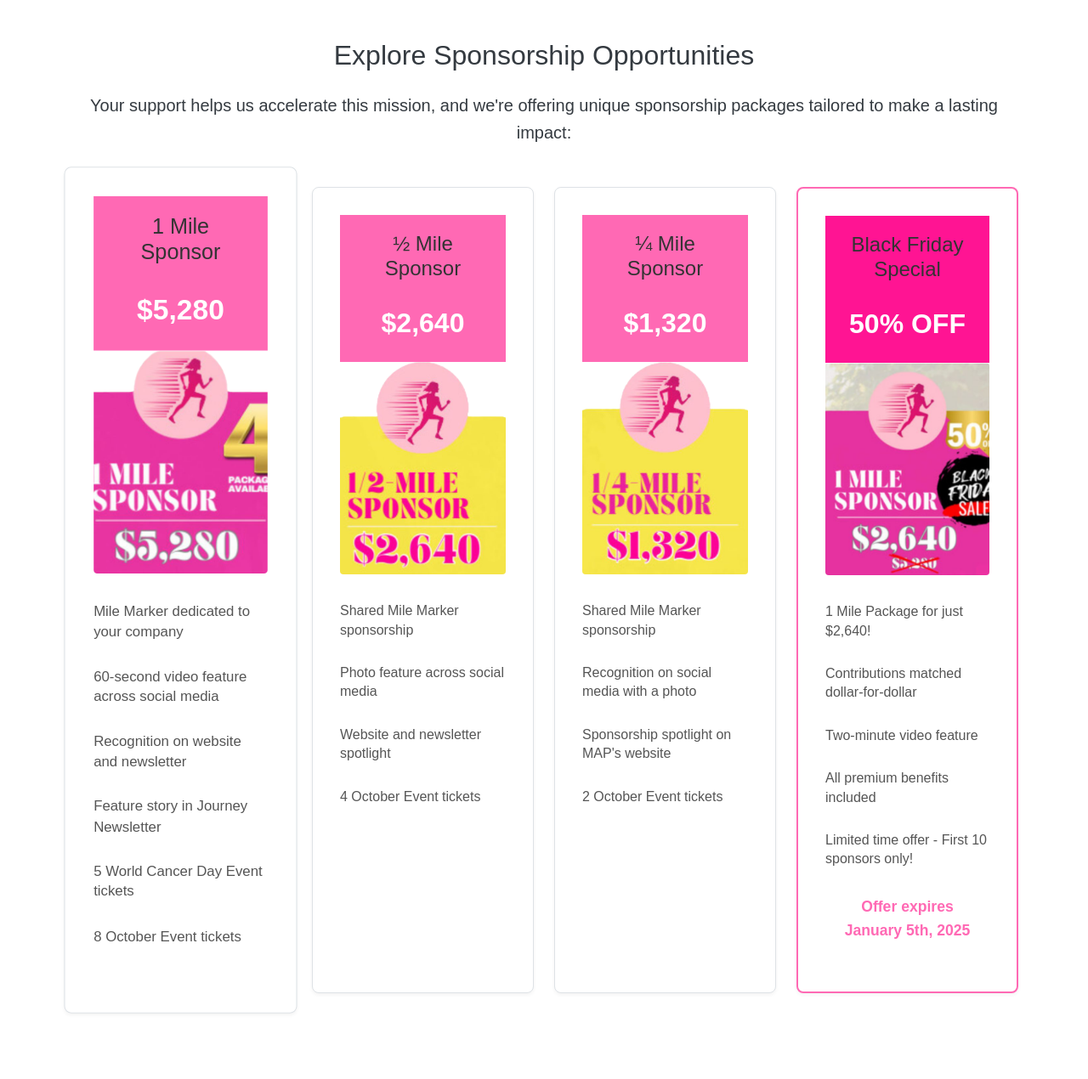
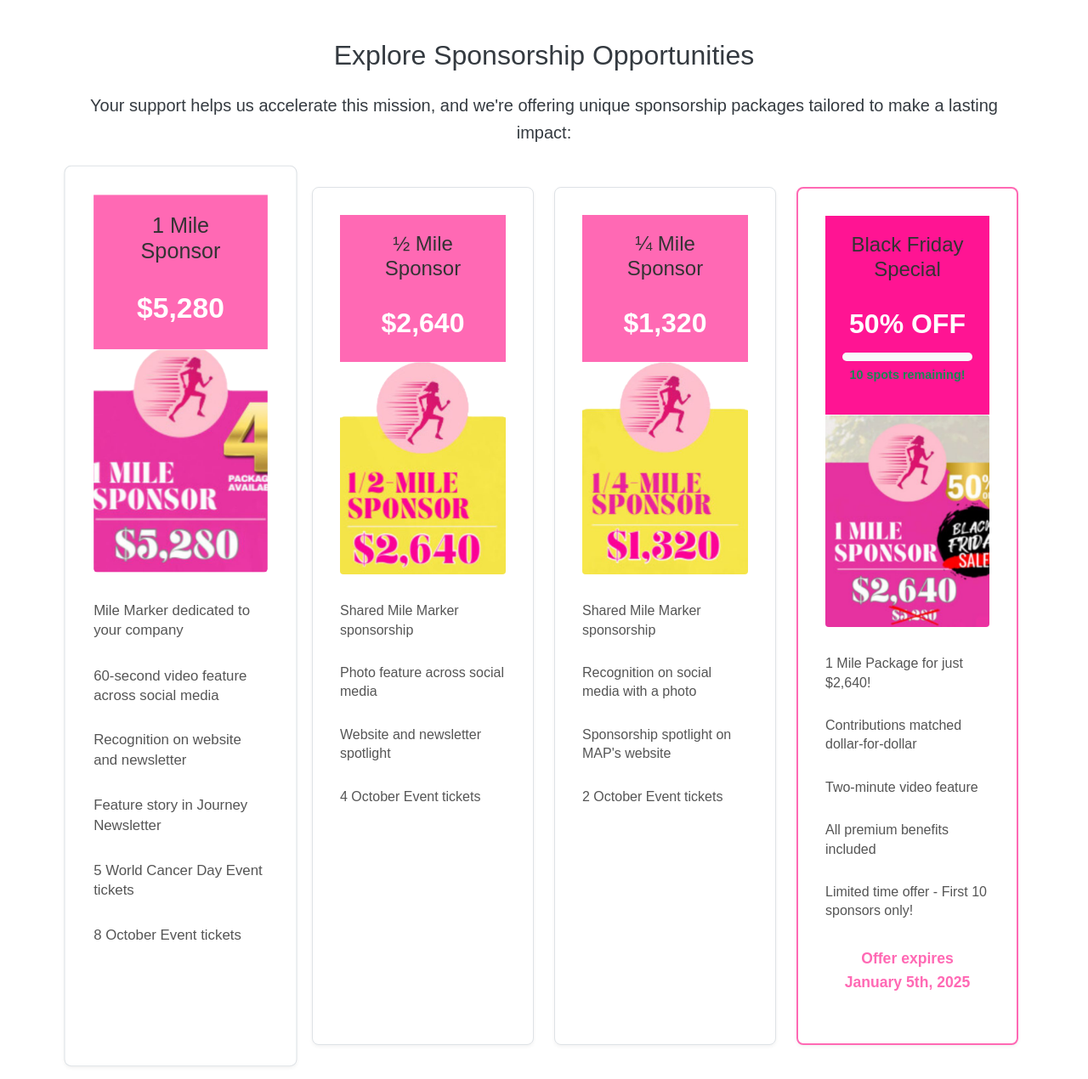
Before and after one commit to salutethegenius/map-bahamas-breast-cancer-platform, a Flask app: page / in a window 1280 px wide. Shown: the part 774-2044 px from the top of the page at 85% size. Run offline with Flask 3, Linux system fonts and the light colour scheme; data that the repository does not hold is empty.

Commit message:
Agent query: Please verify the following: 1. Can you see the progress bar in the Black Friday package card? 2. Does it show the correct number of remaining spots? 3. Try registering for a Black Friday package - does it prevent registration when full?

```diff
--- a/app.py
+++ b/app.py
@@ -74,7 +74,17 @@ from forms import CompanyRegistrationForm
 
 @app.route('/')
 def index():
-    return render_template('index.html')
+    # Get Black Friday package availability
+    _, black_friday_remaining = Company.check_registration_availability('black_friday')
+    package_stats = {
+        'black_friday': Company.get_package_count('black_friday'),
+        'one_mile': Company.get_package_count('1mile'),
+        'half_mile': Company.get_package_count('halfmile'),
+        'quarter_mile': Company.get_package_count('quartermile')
+    }
+    return render_template('index.html',
+                         black_friday_remaining=black_friday_remaining,
+                         package_stats=package_stats)
 
 @app.route('/register', methods=['GET', 'POST'])
 def register():
--- a/static/css/style.css
+++ b/static/css/style.css
@@ -325,6 +325,35 @@ body {
     padding-top: 2rem;
     border-top: 1px solid #dee2e6;
 }
+.registration-progress {
+    margin: 15px 0;
+}
+
+.registration-progress .progress {
+    height: 10px;
+    border-radius: 5px;
+    background-color: #f8f9fa;
+}
+
+.registration-progress small {
+    display: block;
+    text-align: center;
+    margin-top: 5px;
+    font-size: 0.9rem;
+    font-weight: bold;
+}
+
+.spots-left {
+    color: #28a745;
+    font-weight: bold;
+    margin-top: 10px;
+}
+
+.spots-full {
+    color: #dc3545;
+    font-weight: bold;
+    margin-top: 10px;
+}
 
 /* Package Row Layout */
 .packages-row {
--- a/templates/index.html
+++ b/templates/index.html
@@ -81,6 +81,18 @@
                     <div class="package-header">
                         <h3>Black Friday Special</h3>
                         <div class="price">50% OFF</div>
+                        <div class="registration-progress mt-2">
+                            <div class="progress">
+                                <div class="progress-bar bg-warning" role="progressbar"
+                                     style="width: {{ ((10 - black_friday_remaining) / 10) * 100 }}%">
+                                </div>
+                            </div>
+                            {% if black_friday_remaining > 0 %}
+                                <small class="text-success">{{ black_friday_remaining }} spots remaining!</small>
+                            {% else %}
+                                <small class="text-danger">Sold Out!</small>
+                            {% endif %}
+                        </div>
                     </div>
                     <div class="package-image">
                         <img src="{{ url_for('static', filename='images/one-mile-black.png') }}" alt="Black Friday Special">
```
Also changed, not shown: forms.py (+10 -0 lines).
